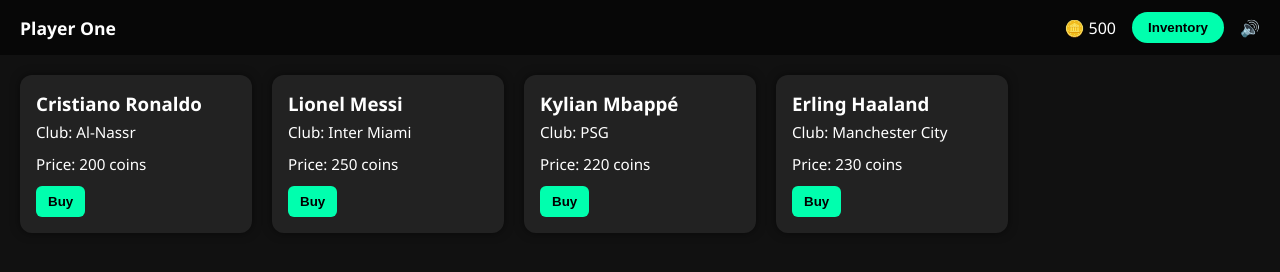
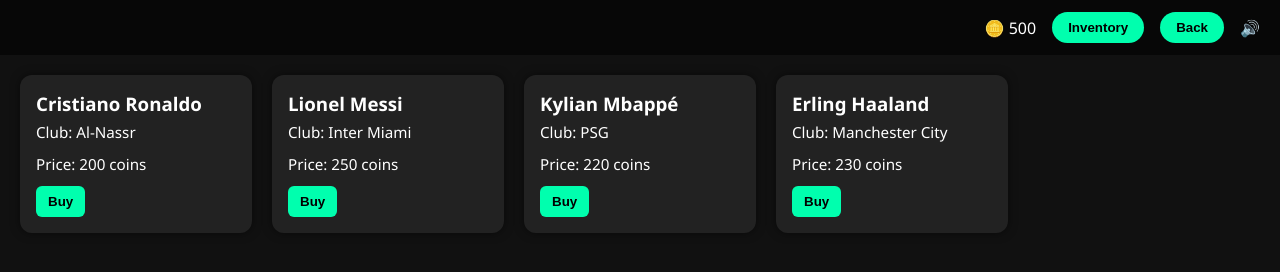
Before and after one commit to TfsOS/ChampionsFc, a plain HTML site: page shop.html in a window 1280 px wide. Drawn offline with Linux system fonts and the light colour scheme.

Commit message:
Update shop.html

```diff
--- a/shop.html
+++ b/shop.html
@@ -84,11 +84,13 @@
   <div class="top-bar">
     <div class="user-info">
 
-      <span id="usernameDisplay">Player One</span>
+      <span id="usernameDisplay"></span>
     </div>
     <div class="top-icons">
-      <span id="coins">🪙 500</span>
+      <span id="coins"></span>
       <button class="inventory-btn" onclick="location.href='inventory.html'">Inventory</button>
+      <button class="inventory-btn" onclick="location.href='main.html'">Back</button>
+
       <span id="musicToggle">🔊</span>
     </div>
   </div>
```
